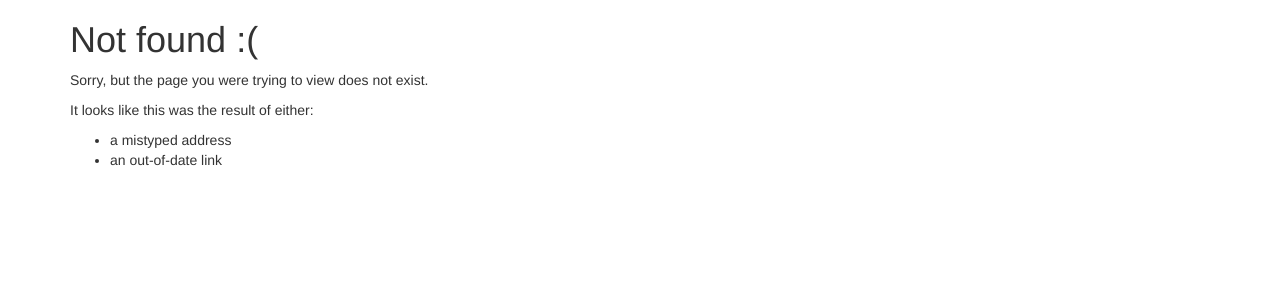
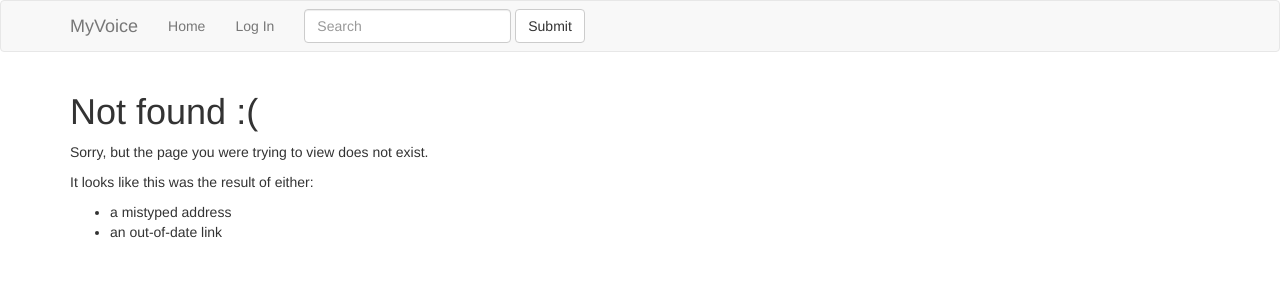
Before and after one commit to myvoice-nigeria/myvoice, a Django app: template myvoice/templates/404.html in a window 1280 px wide. Shown: the top 300 px of the page. Run offline with Django 3.2, Linux system fonts and the light colour scheme; the template is opened without the code that fills it, so the values that code supplies are empty; style sheets or scripts are compiled from the project's sources; some libraries are stand-ins or nearby versions.

Commit message:
Navbar prototype

```diff
--- a/myvoice/templates/base.html
+++ b/myvoice/templates/base.html
@@ -38,6 +38,34 @@
   </head>
   <body>
   {% block body %}
+    {% block navbar %}
+    <nav class="navbar navbar-default" rol="navigation">
+      <div class="container">
+        <div class="navbar-header">
+          <button type="button" data-toggle="collapse" data-target=".navbar-collapse" class="navbar-toggle">
+            <span class="sr-only">Toggle Navigation</span>
+            <span class="icon-bar"></span>
+            <span class="icon-bar"></span>
+            <span class="icon-bar"></span>
+          </button>
+          <a class="navbar-brand" href="/">MyVoice</a>
+        </div>
+        <div class="navbar-collapse collapse">
+          <ul class="nav navbar-nav">
+            <li><a href="/">Home</a></li>
+            <li><a href="#">Log In</a></li>
+          </ul>
+          <form class="navbar-form navbar-left" role="search">
+            <div class="form-group">
+              <input type="text" class="form-control" placeholder="Search">
+            </div>
+            <button type="submit" class="btn btn-default">Submit</button>
+          </form>
+        </div>
+      </div>
+    </nav>
+    {% endblock navbar %}
+
     <div class="container">
       {% block content %}{% endblock %}
     </div>
```
